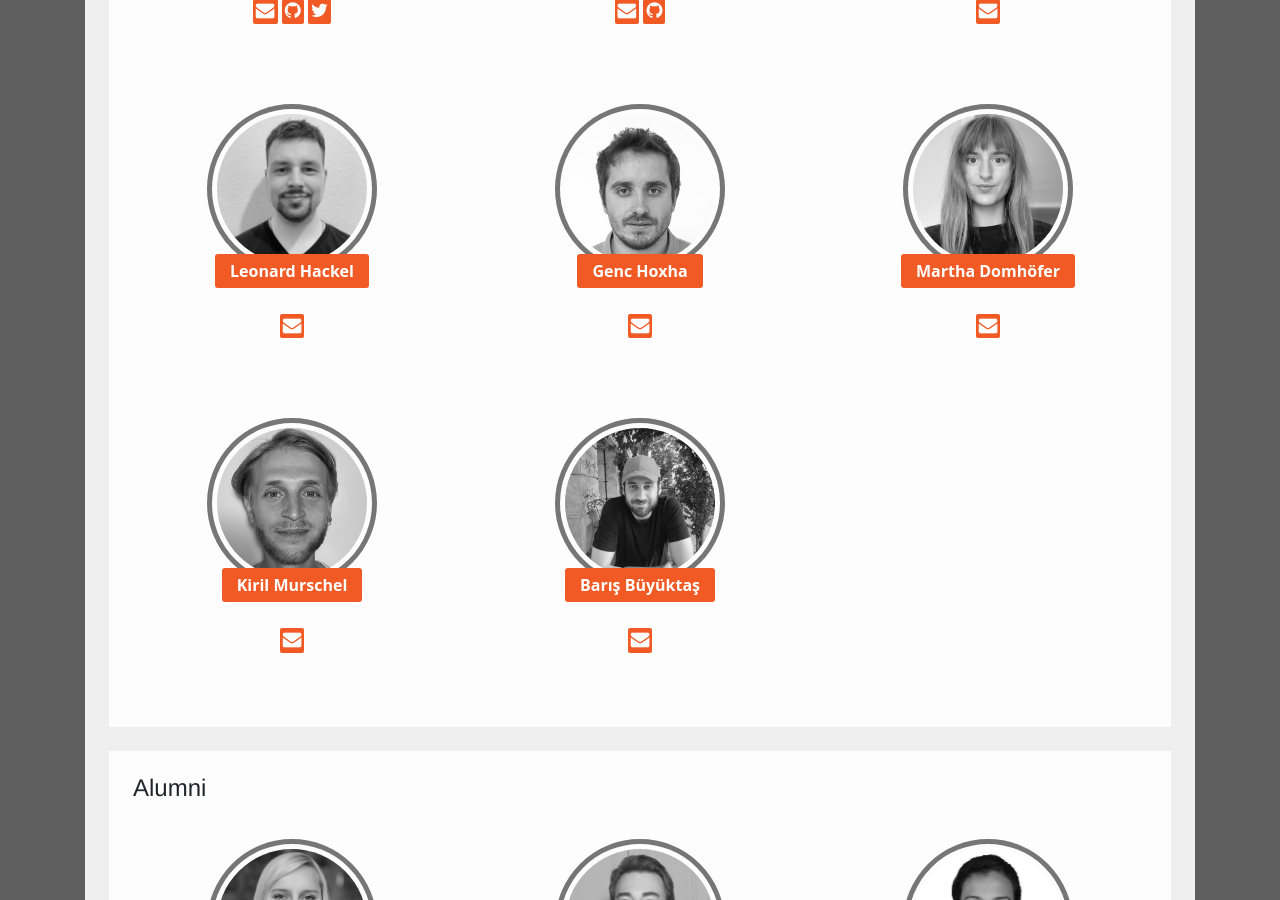
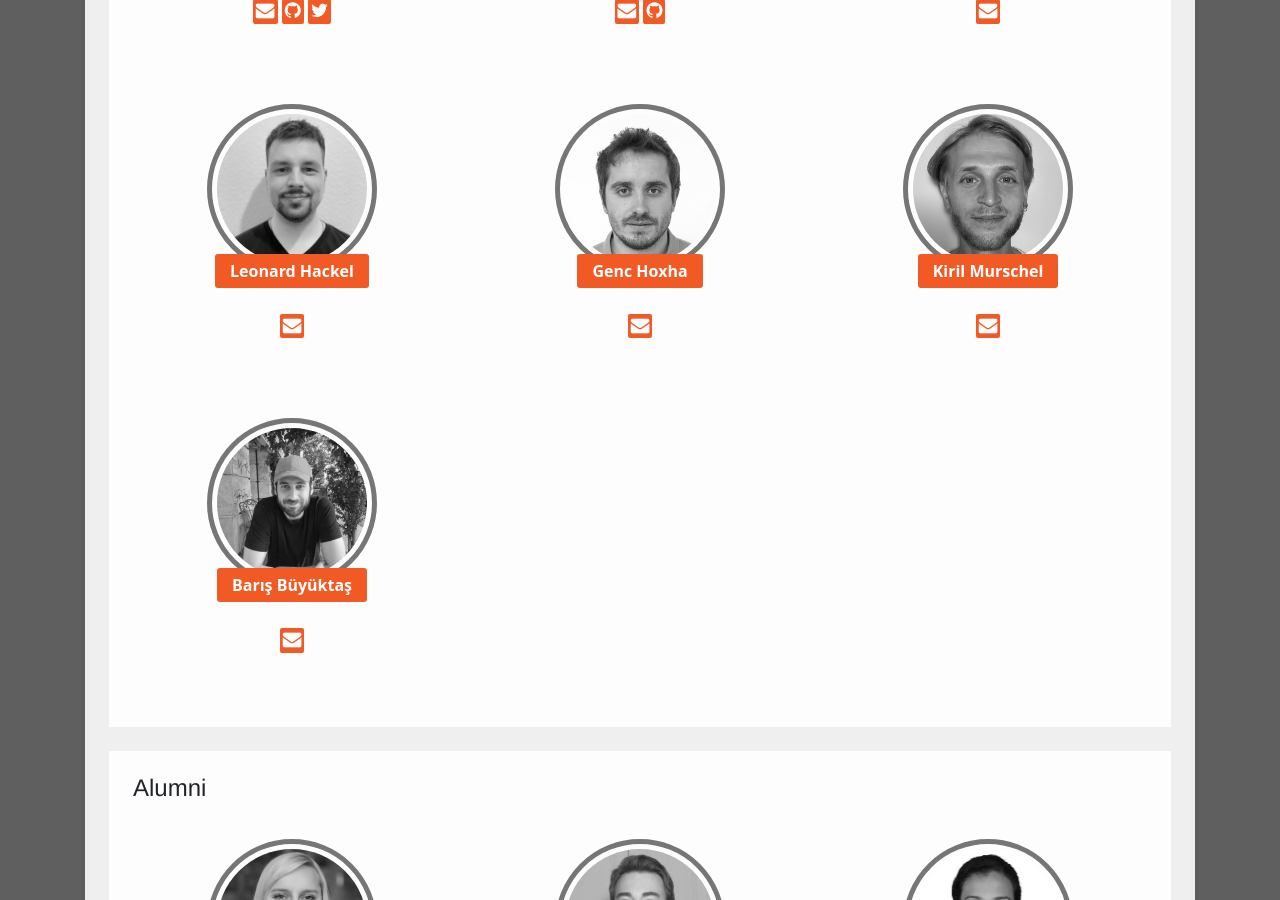
Before and after one commit to rsim-tu-berlin/bigearth.eu, a Jekyll site: the page built from team.md, in a window 1280 px wide and 900 px high, scrolled down 1038 px. Built offline with Jekyll 4.4.1, drawn with Linux system fonts in a browser that asks for light colours; nearby versions of some CDN libraries; a style sheet for code colours, icons or effects is not loaded.

Commit message:
update team members

```diff
--- a/team.md
+++ b/team.md
@@ -167,22 +167,6 @@ guid: https://www.bigearth.eu/team
 					</div>
 					<div class="col-md-12 section4">
 						<a href="mailto:genc.hoxha@tu-berlin.de" target="_blank">
-							<i class="fa fa-envelope" aria-hidden="true"></i>
-						</a>
-					</div>
-				</div>
-			</div>
-			<!-- -->
-			<div class="col-md-4 col-sm-4 col-xs-12">
-				<div class="row section-danger ourTeam-box text-center">
-					<div class="col-md-12 section1">
-						<img src="assets/team/martha-domhoefer.jpg">
-					</div>
-					<div class="col-md-12 section2">
-						<p>Martha Domhöfer</p><br>
-					</div>
-					<div class="col-md-12 section4">
-						<a href="mailto:m.domhoefer@tu-berlin.de" target="_blank">
 							<i class="fa fa-envelope" aria-hidden="true"></i>
 						</a>
 					</div>
```
Also changed, not shown: assets/team/martha-domhoefer.jpg (deleted).
